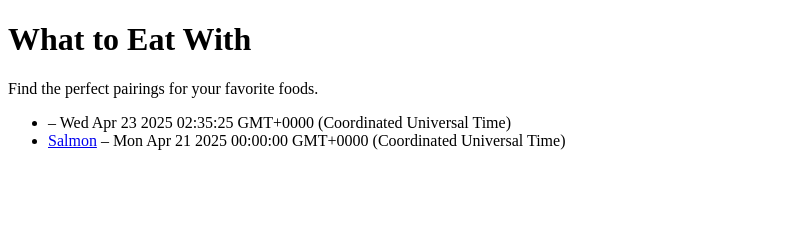
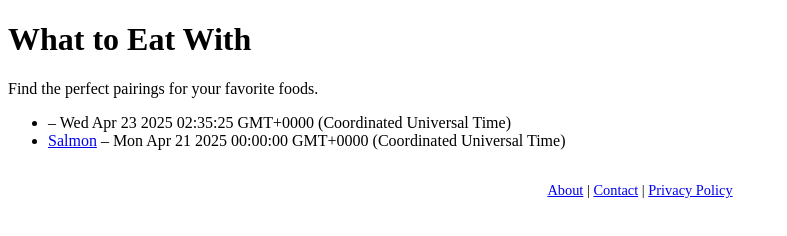
Before and after one commit to revetteai/whattoeatwith, an Eleventy site: page index.njk in a window 1280 px wide. Shown: the whole page, without its empty margins (0-787 px from the left). Built offline with nearby package versions, Linux system fonts and the light colour scheme; Eleventy itself is replaced by a stand-in of ours; files that its build step writes are made by us from their sources.

Commit message:
Update base.njk

```diff
--- a/_includes/base.njk
+++ b/_includes/base.njk
@@ -11,5 +11,13 @@
   <main>
     {{ content | safe }}
   </main>
+<footer style="margin-top: 2rem; text-align: center; font-size: 0.9rem;">
+  <p>
+    <a href="/about/">About</a> |
+    <a href="/contact/">Contact</a> |
+    <a href="/privacy-policy/">Privacy Policy</a>
+  </p>
+</footer>
+
 </body>
 </html>
```
